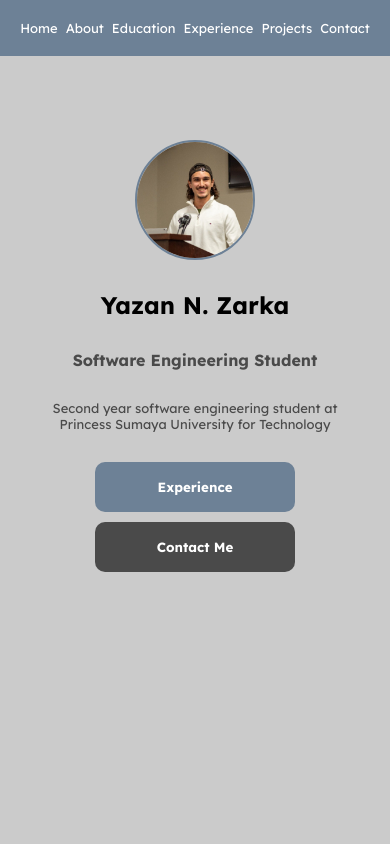
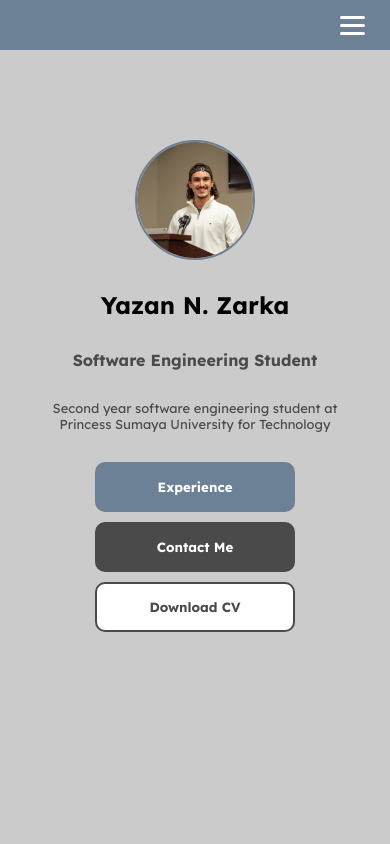
Before and after one commit to yazanz22/Personal-Portfolio, a React (Vite) app: page / in a window 390 px wide. Shown: the top 844 px of the page. Built offline with nearby package versions, Linux system fonts and the light colour scheme.

Commit message:
Add CV download button, hamburger mobile nav, clean up button markup

```diff
--- a/src/components/Home.jsx
+++ b/src/components/Home.jsx
@@ -1,10 +1,10 @@
 import React from 'react';
 import profilePic from '../assets/pic111.jpeg';
+import cvPdf from '../assets/Yazan Zarka - CV - 20260130.pdf';
 
 const Home = () => {
   return (
     <section className="home" id="home">
-      {/* Used the imported variable here */}
       <img src={profilePic} className="pfp" alt="Yazan Zarka" />
 
       <h1>Yazan N. Zarka</h1>
@@ -12,16 +12,15 @@ const Home = () => {
       <p>Second year software engineering student at Princess Sumaya University for Technology</p>
 
       <div className="home-buttons">
-        <div className="home-button-card">
         <a href="#experience">
           <button className="experience-button">Experience</button>
         </a>
-        </div>
-        <div className="home-button-card">
         <a href="#contact">
           <button className="contact-button">Contact Me</button>
         </a>
-        </div>
+        <a href={cvPdf} download="Yazan_Zarka_CV.pdf">
+          <button className="cv-button">Download CV</button>
+        </a>
       </div>
     </section>
   );
--- a/src/components/Navbar.jsx
+++ b/src/components/Navbar.jsx
@@ -1,16 +1,25 @@
-import React from 'react';
+import React, { useState } from 'react';
 
 const Navbar = () => {
+  const [menuOpen, setMenuOpen] = useState(false);
+
+  const closeMenu = () => setMenuOpen(false);
+
   return (
     <nav className="navbar">
-      <div className="nav-links">
+      <button className="hamburger" onClick={() => setMenuOpen(!menuOpen)} aria-label="Toggle menu">
+        <span className={`hamburger-line ${menuOpen ? 'open' : ''}`}></span>
+        <span className={`hamburger-line ${menuOpen ? 'open' : ''}`}></span>
+        <span className={`hamburger-line ${menuOpen ? 'open' : ''}`}></span>
+      </button>
+      <div className={`nav-links ${menuOpen ? 'nav-open' : ''}`}>
         <ul>
-          <li><a href="#home">Home</a></li>
-          <li><a href="#about">About</a></li>
-          <li><a href="#education">Education</a></li>
-          <li><a href="#experience">Experience</a></li>
-          <li><a href="#projects">Projects</a></li>
-          <li><a href="#contact">Contact</a></li>
+          <li><a href="#home" onClick={closeMenu}>Home</a></li>
+          <li><a href="#about" onClick={closeMenu}>About</a></li>
+          <li><a href="#education" onClick={closeMenu}>Education</a></li>
+          <li><a href="#experience" onClick={closeMenu}>Experience</a></li>
+          <li><a href="#projects" onClick={closeMenu}>Projects</a></li>
+          <li><a href="#contact" onClick={closeMenu}>Contact</a></li>
         </ul>
       </div>
     </nav>
--- a/src/index.css
+++ b/src/index.css
@@ -119,6 +119,51 @@ p {
     cursor: pointer;
     transform: translateY(-2px);
     box-shadow: 0 10px 20px rgba(0, 0, 0, 0.2);
+}
+
+button.cv-button {
+    color: #4A4A4A;
+    background-color: white;
+    border: 2px solid #4A4A4A;
+}
+
+button.cv-button:hover {
+    cursor: pointer;
+    transform: translateY(-2px);
+    box-shadow: 0 10px 20px rgba(0, 0, 0, 0.2);
+}
+
+.hamburger {
+    display: none;
+    flex-direction: column;
+    gap: 5px;
+    background: transparent;
+    border: none;
+    cursor: pointer;
+    padding: 5px;
+    position: absolute;
+    right: 20px;
+}
+
+.hamburger-line {
+    width: 25px;
+    height: 3px;
+    background-color: white;
+    border-radius: 3px;
+    transition: transform 0.3s ease, opacity 0.3s ease;
+    display: block;
+}
+
+.hamburger-line.open:nth-child(1) {
+    transform: translateY(8px) rotate(45deg);
+}
+
+.hamburger-line.open:nth-child(2) {
+    opacity: 0;
+}
+
+.hamburger-line.open:nth-child(3) {
+    transform: translateY(-8px) rotate(-45deg);
 }
 
 section {
@@ -684,12 +729,33 @@ section:last-of-type {
         height: 50px;
     }
 
+    .hamburger {
+        display: flex;
+    }
+
+    .nav-links {
+        display: none;
+        position: absolute;
+        top: 50px;
+        left: 0;
+        width: 100%;
+        background-color: #6D8196;
+        padding: 15px 0;
+        z-index: 999;
+    }
+
+    .nav-links.nav-open {
+        display: block;
+    }
+
     .nav-links ul {
-        gap: 15px;
+        flex-direction: column;
+        align-items: center;
+        gap: 20px;
     }
 
     .nav-links a {
-        font-size: 16px;
+        font-size: 18px;
     }
 
     section {
@@ -822,22 +888,6 @@ section:last-of-type {
 }
 
 @media (max-width: 480px) {
-    .navbar {
-        height: auto;
-        padding: 10px 0;
-    }
-
-    .nav-links ul {
-        gap: 8px;
-        flex-wrap: wrap;
-        justify-content: center;
-        padding: 5px;
-    }
-
-    .nav-links a {
-        font-size: 13px;
-    }
-
     section {
         padding: 70px 15px;
     }
@@ -989,10 +1039,6 @@ section:last-of-type {
 }
 
 @media (max-width: 360px) {
-    .nav-links a {
-        font-size: 11px;
-    }
-
     .home h1 {
         font-size: 20px;
     }
```
Lines whose indentation alone changed are shown as unchanged.
